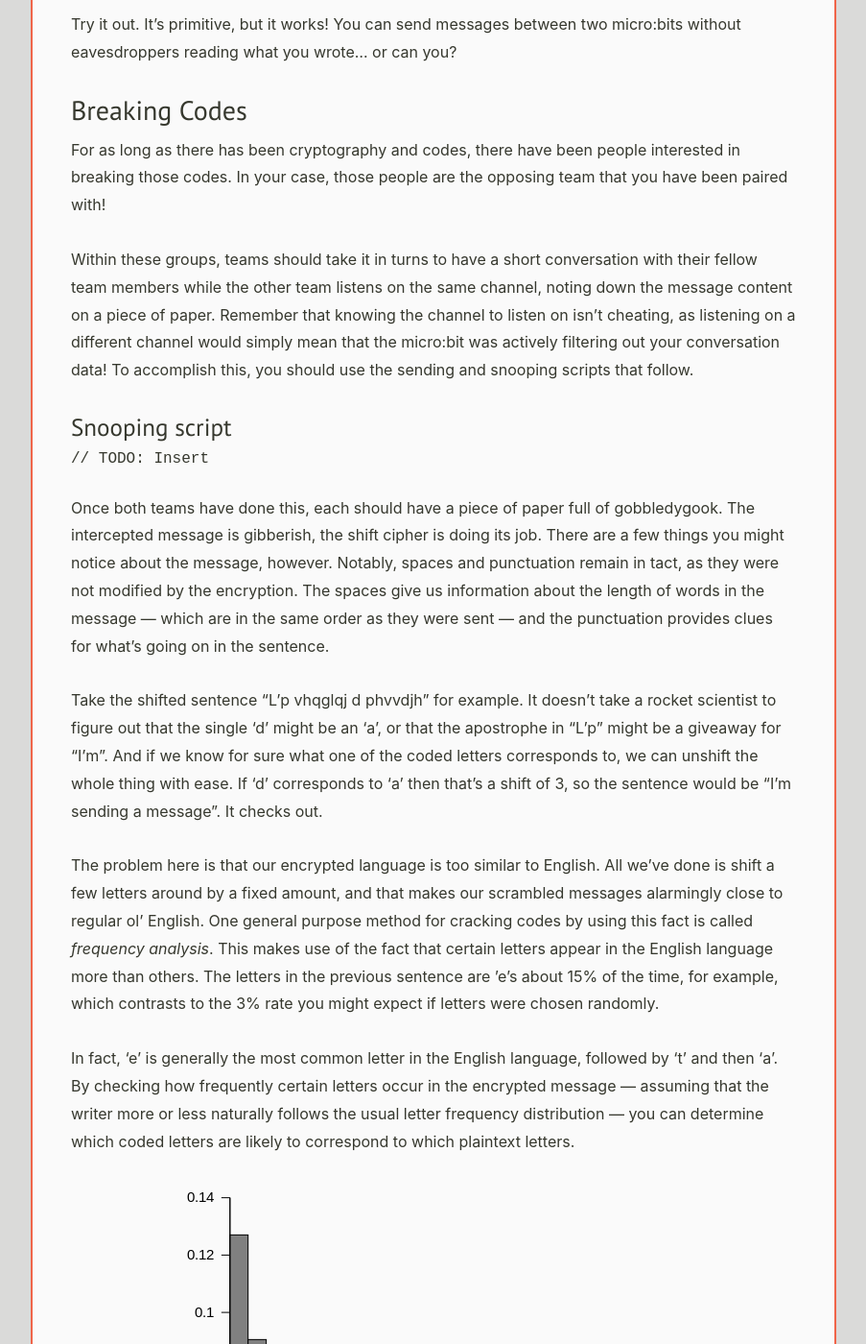
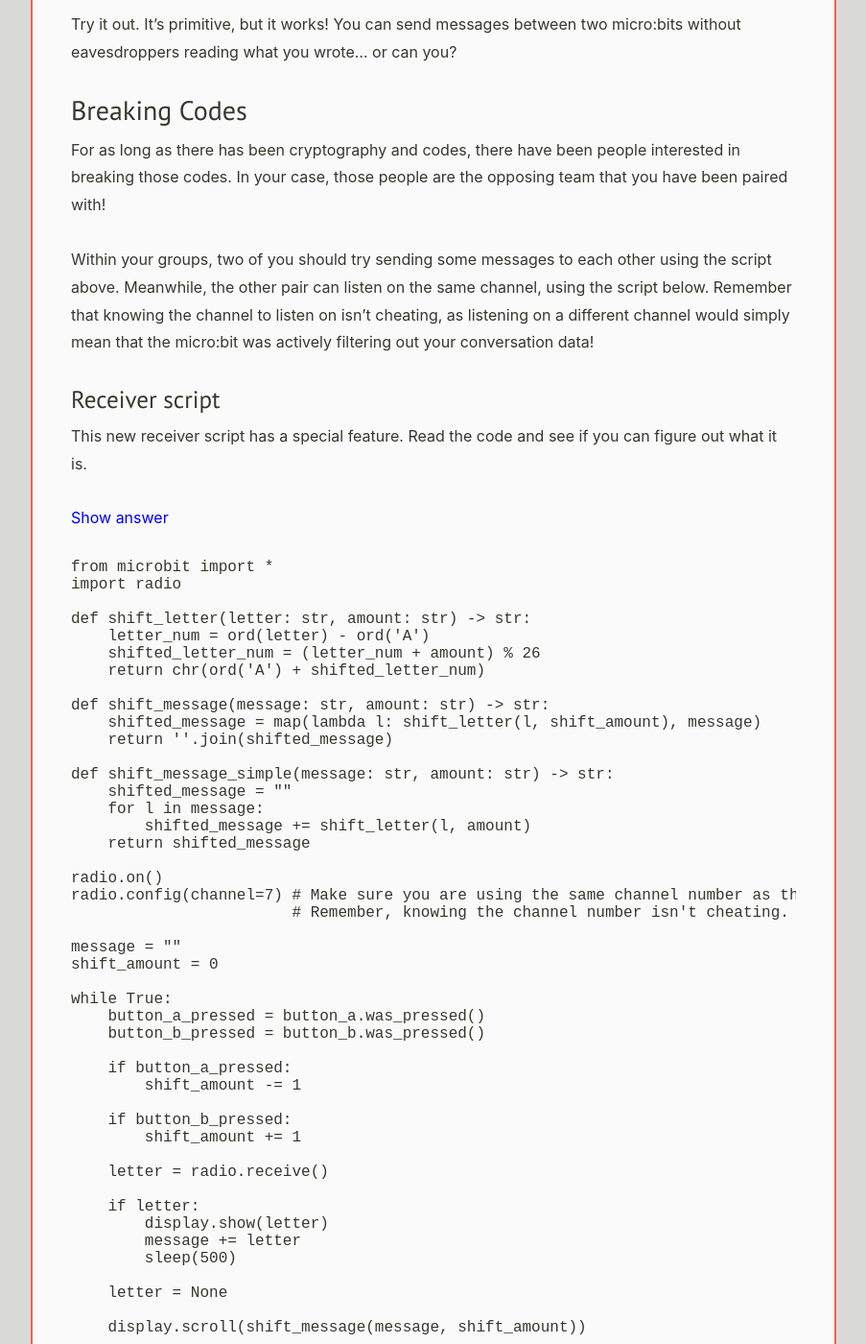
Before and after one commit to micro-bitwise/micro-bitwise.github.io, a Jekyll site: the page built from _tutorials/crypto-student-main.md, in a window 1280 px wide and 1400 px high, scrolled down 8543 px. Shown: the whole window at 96% size, without its empty margins (188-1091 px from the left). Built offline with Jekyll 4.4.1, drawn with Linux system fonts in a browser that asks for light colours; nearby versions of some CDN libraries.

Commit message:
Add caesar-receive script

````diff
--- a/_tutorials/crypto-student-main.md
+++ b/_tutorials/crypto-student-main.md
@@ -257,12 +257,64 @@ Try it out. It's primitive, but it works! You can send messages between two micr
 
 For as long as there has been cryptography and codes, there have been people interested in breaking those codes. In your case, those people are the opposing team that you have been paired with!
 
-Within these groups, teams should take it in turns to have a short conversation with their fellow team members while the other team listens on the same channel, noting down the message content on a piece of paper. Remember that knowing the channel to listen on isn't cheating, as listening on a different channel would simply mean that the micro:bit was actively filtering out your conversation data! To accomplish this, you should use the sending and snooping scripts that follow.
+Within your groups, two of you should try sending some messages to each other using the script above. Meanwhile, the other pair can listen on the same channel, using the script below. Remember that knowing the channel to listen on isn't cheating, as listening on a different channel would simply mean that the micro:bit was actively filtering out your conversation data!
 
-### Snooping script
+### Receiver script
+
+This new receiver script has a special feature. Read the code and see if you can figure out what it is.
+
+[Show answer](javascript:$('#answer1').show("slow");void(0))
+
+<div id="answer1" class="tutorial__content__answer">
+When you receive a message, you can scroll through the different shift amounts using the A and B buttons. This will let you decrypt the other team's message! Try it out.
+</div>
 
 ```
-// TODO: Insert
+from microbit import *
+import radio
+
+def shift_letter(letter: str, amount: str) -> str:
+    letter_num = ord(letter) - ord('A')
+    shifted_letter_num = (letter_num + amount) % 26
+    return chr(ord('A') + shifted_letter_num)
+
+def shift_message(message: str, amount: str) -> str:
+    shifted_message = map(lambda l: shift_letter(l, shift_amount), message)
+    return ''.join(shifted_message)
+
+def shift_message_simple(message: str, amount: str) -> str:
+    shifted_message = ""
+    for l in message:
+        shifted_message += shift_letter(l, amount)
+    return shifted_message
+
+radio.on()
+radio.config(channel=7) # Make sure you are using the same channel number as the sender!
+                        # Remember, knowing the channel number isn't cheating.
+
+message = ""
+shift_amount = 0
+
+while True:
+    button_a_pressed = button_a.was_pressed()
+    button_b_pressed = button_b.was_pressed()
+
+    if button_a_pressed:
+        shift_amount -= 1
+
+    if button_b_pressed:
+        shift_amount += 1
+
+    letter = radio.receive()
+
+    if letter:
+        display.show(letter)
+        message += letter
+        sleep(500)
+
+    letter = None
+
+    display.scroll(shift_message(message, shift_amount))
 ```
 
 Once both teams have done this, each should have a piece of paper full of gobbledygook. The intercepted message is gibberish, the shift cipher is doing its job. There are a few things you might notice about the message, however. Notably, spaces and punctuation remain in tact, as they were not modified by the encryption. The spaces give us information about the length of words in the message — which are in the same order as they were sent — and the punctuation provides clues for what's going on in the sentence.
````
